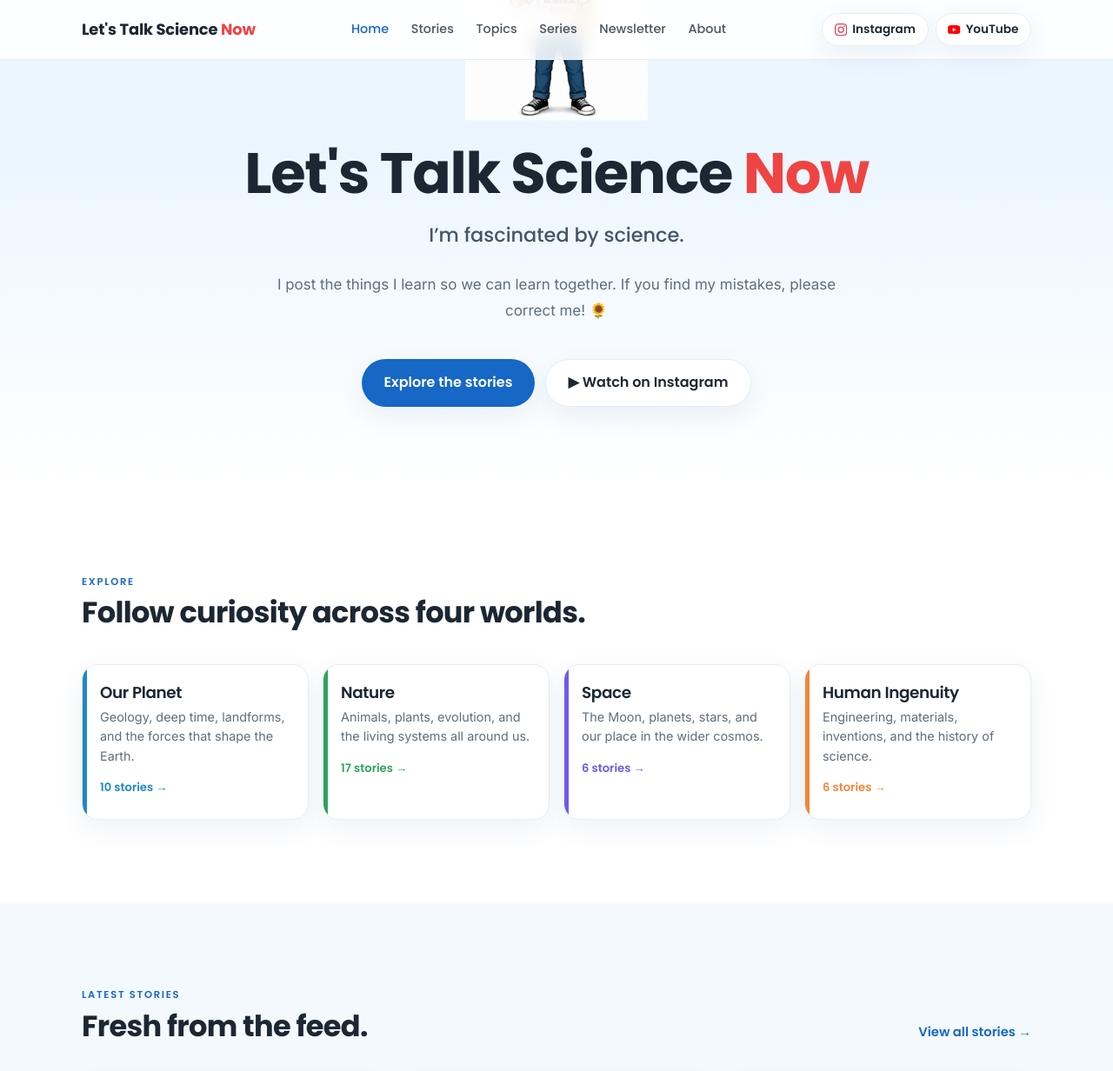
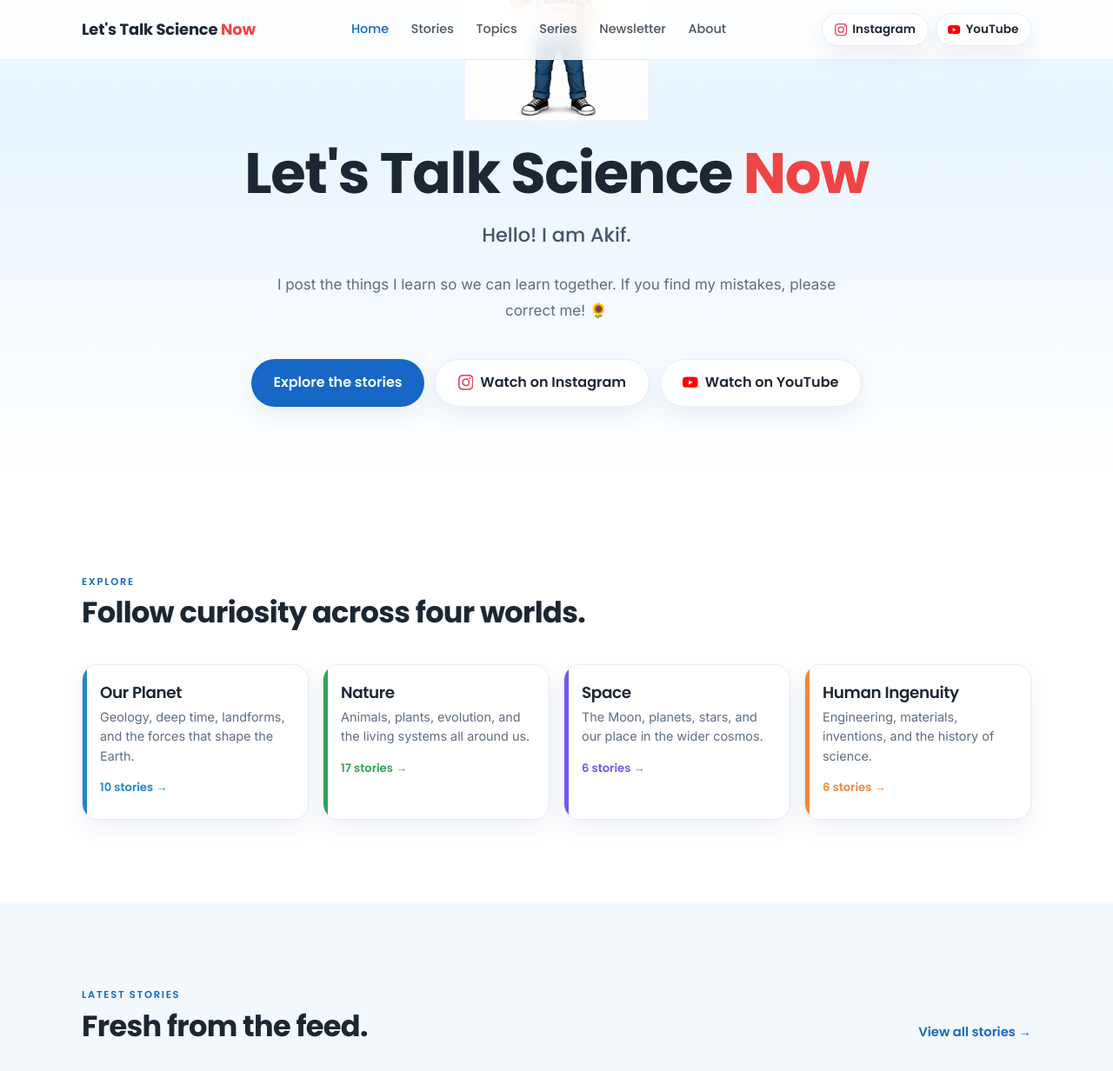
Before and after one commit to Akif-Vohra/LetsTalkScienceNow, a Jekyll site: the page built from index.html, in a window 1280 px wide and 1400 px high, scrolled down 231 px, cut to the strip 0-1237 px from the top of the window. Shown: the top 1232 px of the strip at 87% size. Built offline with Jekyll 4.4.1, drawn with Linux system fonts in a browser that asks for light colours.

Commit message:
Personalize hero tagline; add YouTube CTA with brand icons

```diff
--- a/assets/css/main.css
+++ b/assets/css/main.css
@@ -112,6 +112,9 @@ p{line-height:1.7;}
 .btn-primary:hover{background:var(--blue-deep);transform:translateY(-2px);box-shadow:var(--shadow-hover);}
 .btn-ghost{background:var(--surface);color:var(--ink);border:1.5px solid var(--line);box-shadow:var(--shadow);}
 .btn-ghost:hover{border-color:var(--blue);color:var(--blue);transform:translateY(-2px);}
+.btn svg{width:1.1em;height:1.1em;flex:none;}
+.btn-ig svg{color:#e4405f;}
+.btn-yt svg{color:#ff0000;}
 /* Social follow buttons (Instagram / YouTube) */
 .social-buttons{display:flex;gap:.5rem;}
 .btn-social{gap:.45em;padding:.5em 1em;font-size:.85rem;background:var(--surface);color:var(--ink);border:1.5px solid var(--line);box-shadow:var(--shadow);}
--- a/index.html
+++ b/index.html
@@ -10,13 +10,14 @@ description: >-
   <div class="container">
     <div class="hero__mascot"><img src="{{ '/mascot.png' | relative_url }}" alt="Let's Talk Science Now mascot"></div>
     <h1 class="hero__title">Let's Talk Science <span class="now">Now</span></h1>
-    <p class="hero__tagline">I’m fascinated by science.</p>
+    <p class="hero__tagline">Hello! I am Akif.</p>
     <p class="hero__lede">
       I post the things I learn so we can learn together. If you find my mistakes, please correct me! 🌻
     </p>
     <div class="hero__actions">
       <a class="btn btn-primary" href="{{ '/stories/' | relative_url }}">Explore the stories</a>
-      <a class="btn btn-ghost" href="https://instagram.com/{{ site.instagram_username }}" target="_blank" rel="noopener">▶ Watch on Instagram</a>
+      <a class="btn btn-ghost btn-ig" href="https://instagram.com/{{ site.instagram_username }}" target="_blank" rel="noopener">{%- include icon-instagram.svg -%}Watch on Instagram</a>
+      <a class="btn btn-ghost btn-yt" href="{{ site.youtube_url }}" target="_blank" rel="noopener">{%- include icon-youtube.svg -%}Watch on YouTube</a>
     </div>
   </div>
 </section>
```
